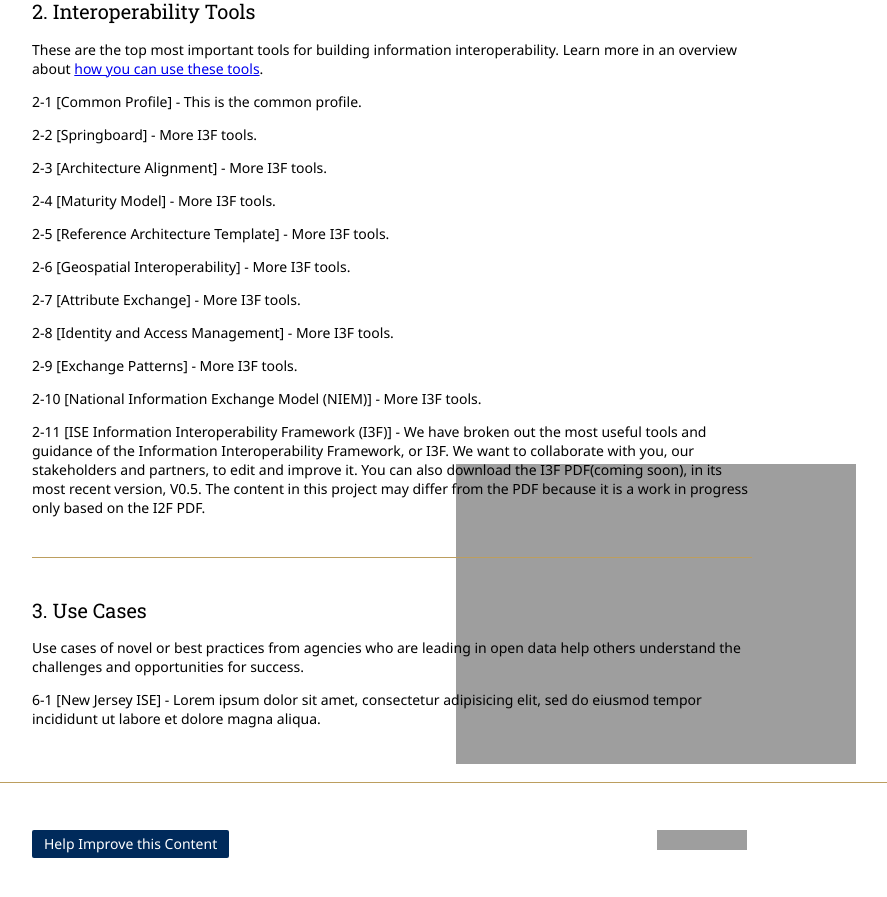
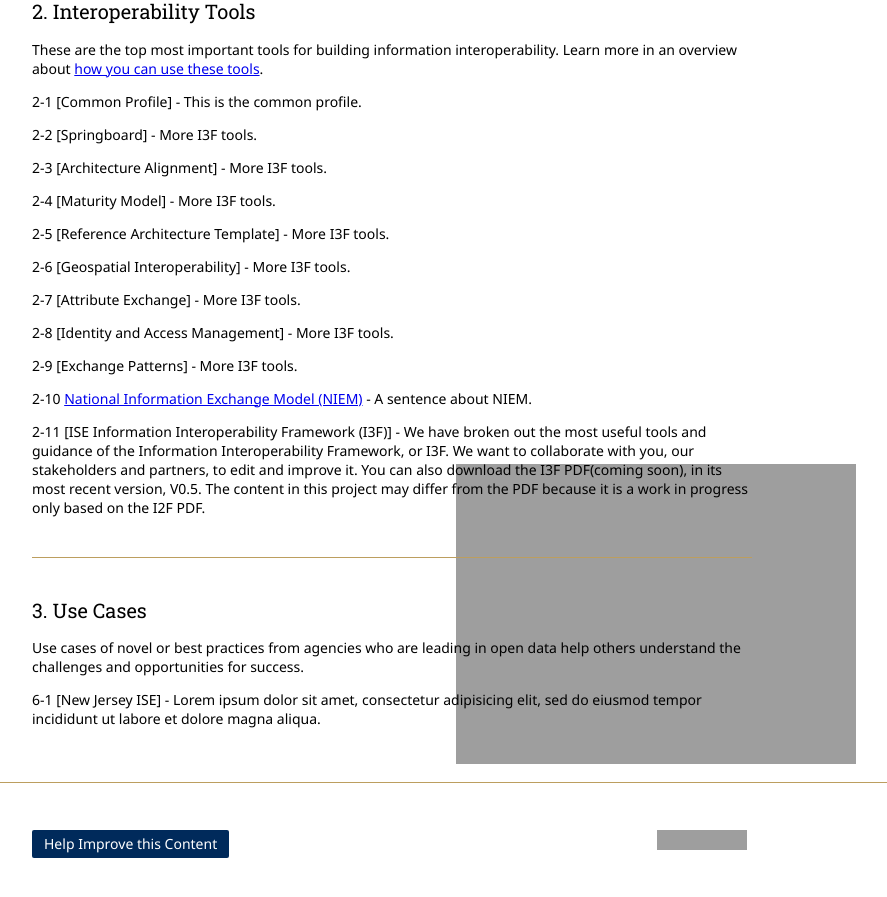
Before and after one commit to Project-Interoperability/project-interoperability.github.io, a Jekyll site: the page built from index.md, in a window 1280 px wide and 900 px high, scrolled down 759 px. Shown: the top 897 px of the window, without its empty margins (248-1135 px from the left). Built offline with Jekyll 4.4.1, drawn with Linux system fonts in a browser that asks for light colours; nearby versions of some CDN libraries; grey boxes are pictures that could not be loaded.

Commit message:
adding link to new NIEM page

```diff
--- a/index.md
+++ b/index.md
@@ -45,7 +45,7 @@ These are the top most important tools for building information interoperability
 
 2-9 [Exchange Patterns] - More I3F tools.
 
-2-10 [National Information Exchange Model (NIEM)] - More I3F tools.
+2-10 [National Information Exchange Model (NIEM)](/NIEM/) - A sentence about NIEM.
 
 2-11 [ISE Information Interoperability Framework (I3F)] - We have broken out the most useful tools and guidance of the Information Interoperability Framework, or I3F. We want to collaborate with you, our stakeholders and partners, to edit and improve it. You can also download the I3F PDF(coming soon), in its most recent version, V0.5. The content in this project may differ from the PDF because it is a work in progress only based on the I2F PDF.
 
```
